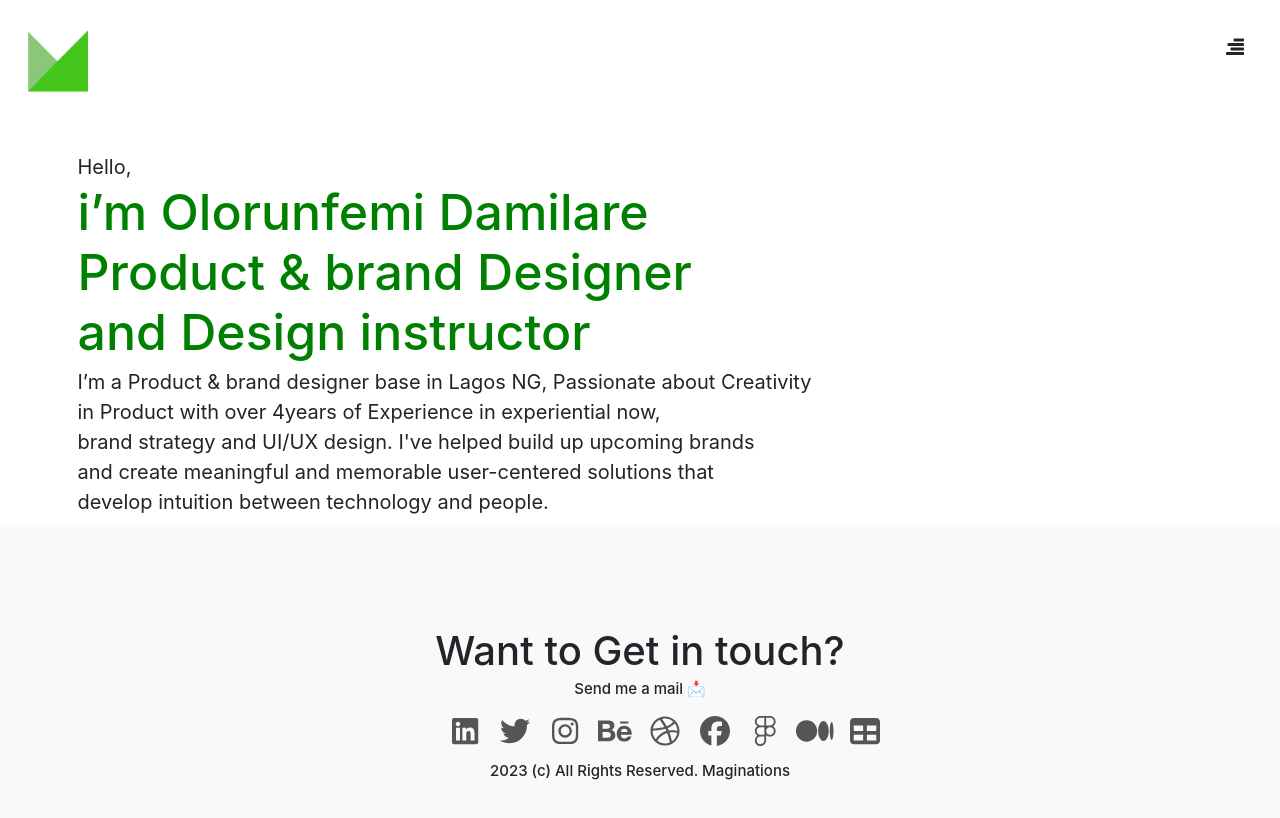
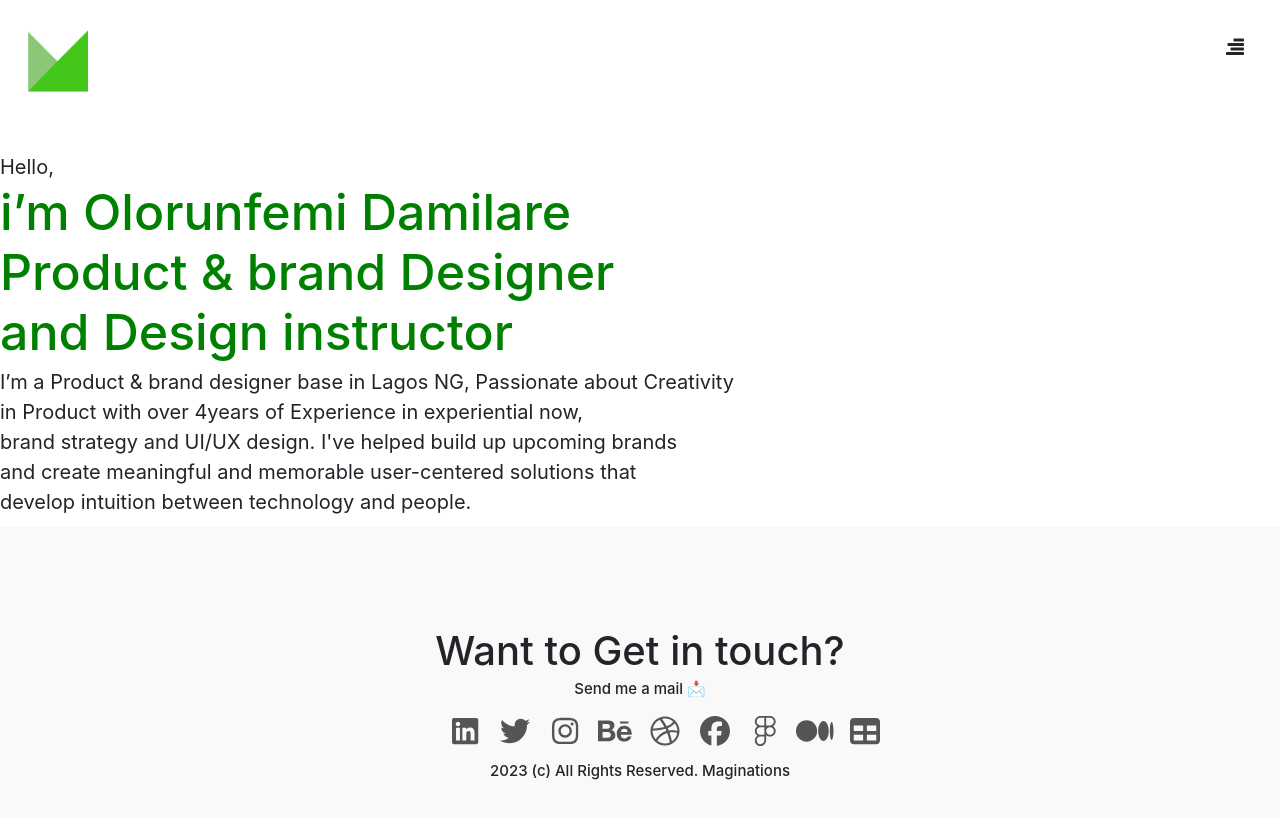
Before and after one commit to maryfiona/jeremiah-portfolio, a React (Create React App) app: page / in a window 1280 px wide. Shown: the top 818 px of the page. Built offline with nearby package versions, Linux system fonts and the light colour scheme.

Commit message:
completed footer and navbar

```diff
--- a/src/sections/Home.js
+++ b/src/sections/Home.js
@@ -12,7 +12,7 @@ const Home = () => {
             <Navbar />
 
 
-            <div className="container ">
+            <div className=" ">
                 <div className="pa">Hello, </div>
                 <h1 className="p">i’m Olorunfemi Damilare  <br />
                     Product & brand Designer <br />
```
